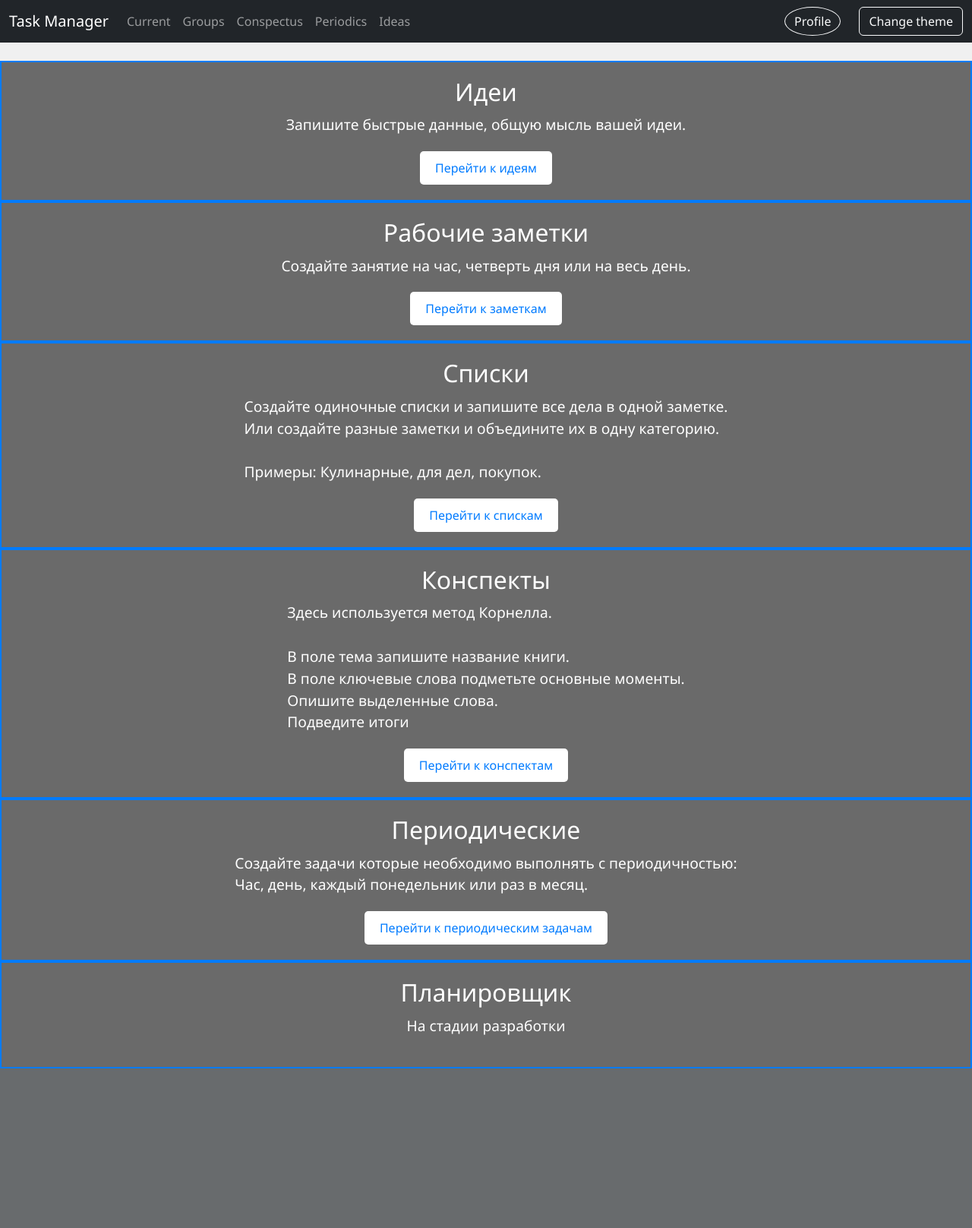
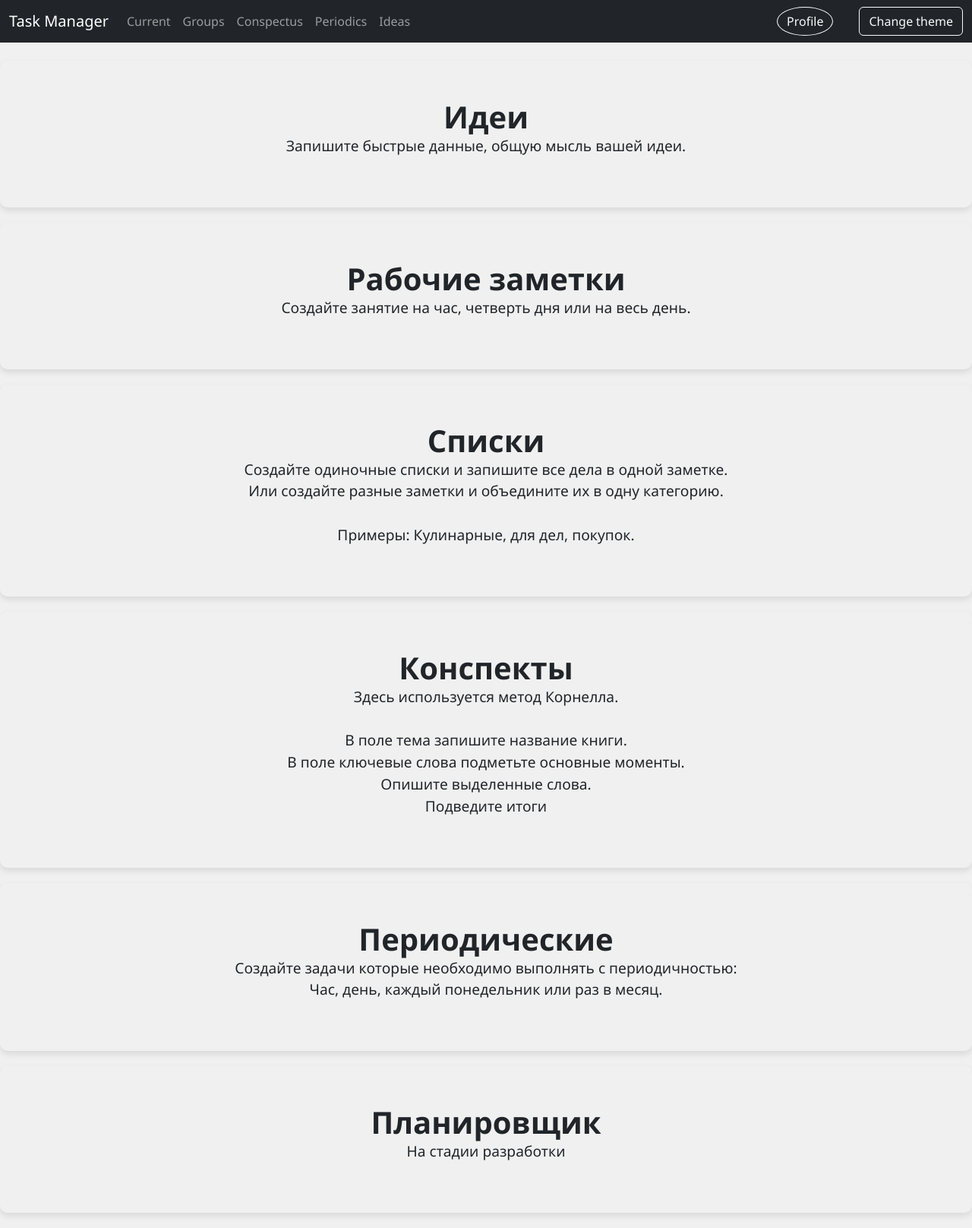
Before and after one commit to Bakachuba/Block, a Django app: page / in a window 1280 px wide. Shown: the whole page at 76% size. Before the commit the page ends 1406 px from the top, so only its background shows below. Run offline with Django 5.2, Linux system fonts and the light colour scheme.

Commit message:
index upd

```diff
--- /dev/null
+++ b/notes/blocks/static/css/index.css
@@ -0,0 +1,100 @@
+body {
+  font-family: 'Segoe UI', Tahoma, Geneva, Verdana, sans-serif;
+}
+
+.section {
+  padding: 50px;
+  margin-bottom: 20px;
+  border-radius: 10px;
+  box-shadow: 0 4px 8px rgba(0, 0, 0, 0.1);
+  transition: transform 0.3s ease-in-out;
+  text-align: center;
+}
+
+.section h1 {
+  margin: 0;
+  font-size: 2.5rem;
+  font-weight: bold;
+}
+
+.section p {
+  font-size: 1.2rem;
+  font-weight: 400;
+}
+
+.section:hover {
+  transform: scale(1.05);
+}
+
+.section h1,
+.section p {
+  transition: padding-left 0.3s ease-in-out, color 0.3s ease-in-out, background-color 0.3s ease-in-out;
+}
+
+/* Light Theme Styles */
+body.light-mode {
+  background-color: #f5f5dc;
+  color: #000;
+}
+
+body.light-mode .section {
+  background-color: #eee;
+  transition: background-color 0.3s ease-in-out, color 0.3s ease-in-out;
+}
+
+body.light-mode .section:hover {
+  background-color: #333;
+  color: #fff; /* Change text color on hover to white */
+}
+
+
+body.light-mode .section:hover h1,
+body.light-mode .section:hover p {
+  color: #fff; /* Change text color on hover to white */
+}
+
+/* Dark Theme Styles */
+body.dark-mode {
+  background: linear-gradient(to right, #333, #000);
+  color: #fff;
+}
+
+body.dark-mode .section {
+  background: linear-gradient(to right, #555, #333); /* Dark gray gradient background for sections in dark mode */
+}
+
+body.dark-mode .section:hover {
+  color: #000;
+  background-color: #fff;
+}
+
+/* Toggle Button Styles */
+#toggle-dark-mode {
+  margin-left: 10px;
+  transition: transform 0.3s ease-in-out;
+}
+
+#toggle-dark-mode:hover {
+  transform: scale(1.2);
+}
+
+/* Additional Styling for Navbar in Dark Mode */
+body.dark-mode nav.navbar {
+  background-color: #111;
+  box-shadow: 0 4px 8px rgba(0, 0, 0, 0.1);
+}
+
+body.dark-mode nav.navbar a.nav-link,
+body.dark-mode nav.navbar button.btn {
+  color: #fff;
+}
+
+/* Highlight effect for Navbar Links in both modes */
+nav.navbar a.nav-link {
+  transition: color 0.3s ease-in-out;
+}
+
+nav.navbar a.nav-link:hover,
+body.dark-mode nav.navbar a.nav-link:hover {
+  color: #008080;
+}
--- a/notes/blocks/templates/blocks/index.html
+++ b/notes/blocks/templates/blocks/index.html
@@ -7,43 +7,41 @@
 {% endblock %}
 
 {% block content %}
+<link rel="stylesheet" href="{% static 'css/index.css' %}">
 
-<link rel="stylesheet" href="{% static 'css/styles.css' %}">
-
-<div class="page-container">
-    <div class="page-section left-section">
-        <h1 class="section-title">Идеи</h1>
-        <p class="section-description">Запишите быстрые данные, общую мысль вашей идеи.</p>
-        <a href="{% url 'ideas' %}" class="section-button">Перейти к идеям</a>
+<div class="section" id="section1">
+  <h1>Идеи</h1>
+  <p>Запишите быстрые данные, общую мысль вашей идеи.</p>
 </div>
 
-    <div class="page-section right-section">
-        <h1 class="section-title">Рабочие заметки</h1>
-        <p class="section-description">Создайте занятие на час, четверть дня или на весь день.</p>
-        <a href="{% url 'works' %}" class="section-button">Перейти к заметкам</a>
+<div class="section" id="section2">
+  <h1>Рабочие заметки</h1>
+  <p>Создайте занятие на час, четверть дня или на весь день.</p>
 </div>
 
-    <div class="page-section right-section">
-        <h1 class="section-title">Списки</h1>
-        <p class="section-description">Создайте одиночные списки и запишите все дела в одной заметке.<br>Или создайте разные заметки и объедините их в одну категорию.<br><br>Примеры: Кулинарные, для дел, покупок.</p>
-        <a href="{% url 'lists' %}" class="section-button">Перейти к спискам</a>
+<div class="section" id="section3">
+  <h1>Списки</h1>
+  <p>Создайте одиночные списки и запишите все дела в одной заметке.
+    <br>Или создайте разные заметки и объедините их в одну категорию.<br>
+    <br>Примеры: Кулинарные, для дел, покупок.</p>
 </div>
 
-    <div class="page-section right-section">
-        <h1 class="section-title">Конспекты</h1>
-        <p class="section-description">Здесь используется метод Корнелла.<br><br>В поле тема запишите название книги.<br>В поле ключевые слова подметьте основные моменты.<br>Опишите выделенные слова.<br>Подведите итоги</p>
-        <a href="{% url 'summary' %}" class="section-button">Перейти к конспектам</a>
+<div class="section" id="section4">
+  <h1>Конспекты</h1>
+  <p>Здесь используется метод Корнелла.<br>
+    <br>В поле тема запишите название книги.
+    <br>В поле ключевые слова подметьте основные моменты.
+    <br>Опишите выделенные слова.<br>Подведите итоги</p>
 </div>
 
-    <div class="page-section right-section">
-        <h1 class="section-title">Периодические</h1>
-        <p class="section-description">Создайте задачи которые необходимо выполнять с периодичностью:<br>Час, день, каждый понедельник или раз в месяц.</p>
-        <a href="{% url 'periodic' %}" class="section-button">Перейти к периодическим задачам</a>
-    </div>
-    <div class="page-section right-section">
-        <h1 class="section-title">Планировщик</h1>
-        <p class="section-description">На стадии разработки</p>
-    </div>
+<div class="section" id="section5">
+  <h1>Периодические</h1>
+  <p>Создайте задачи которые необходимо выполнять с периодичностью:
+    <br>Час, день, каждый понедельник или раз в месяц.</p>
 </div>
 
+<div class="section" id="section6">
+  <h1>Планировщик</h1>
+  <p>На стадии разработки</p>
+</div>
 {% endblock %}
--- a/notes/pytest.ini
+++ /dev/null
@@ -1,2 +0,0 @@
-[pytest]
-DJANGO_SETTINGS_MODULE=notes.settings
```
Also changed, not shown: notes/railway.json (deleted, +0 -11 lines), 3 other files. Lines whose indentation alone changed are shown as unchanged.
